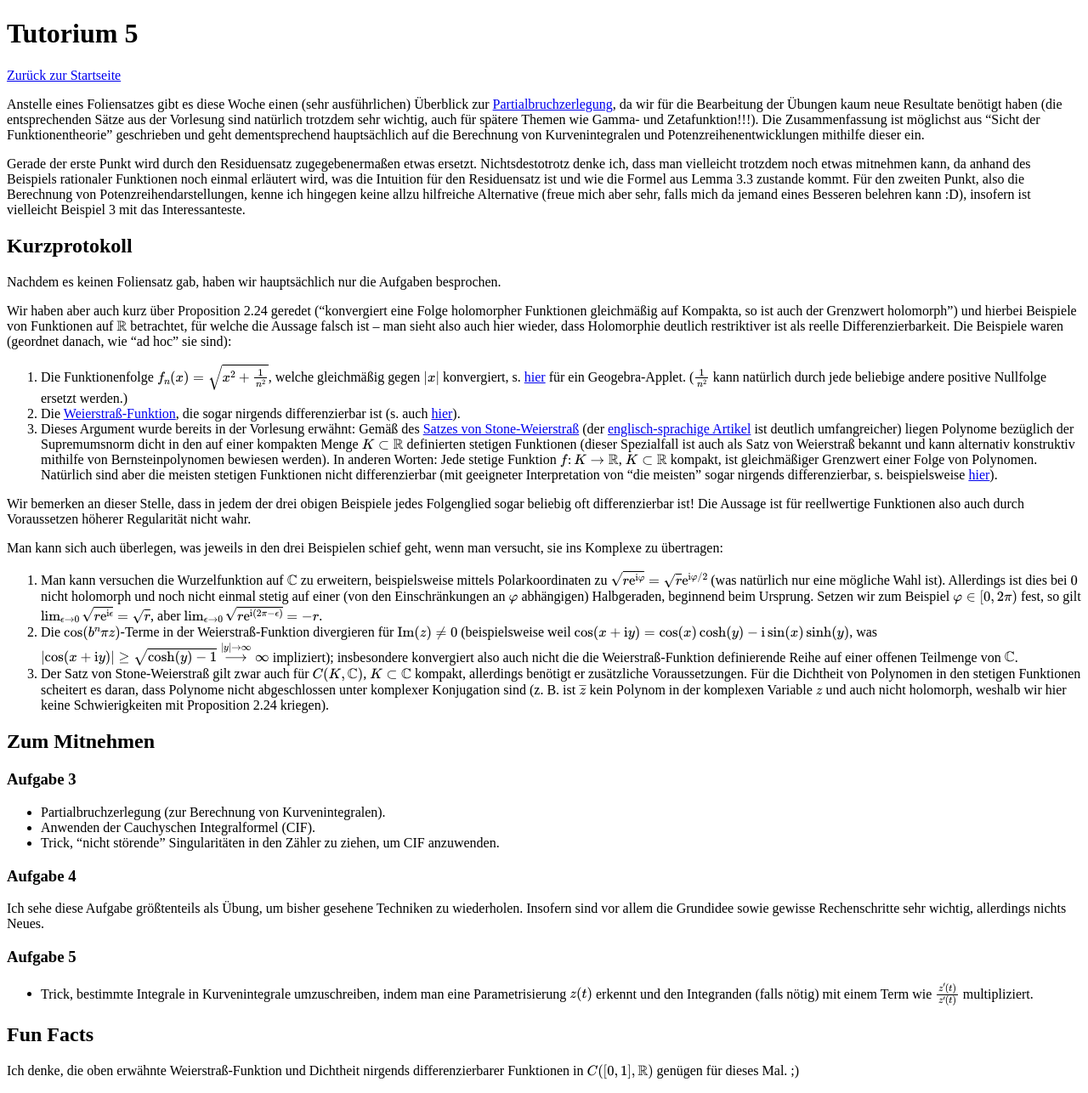
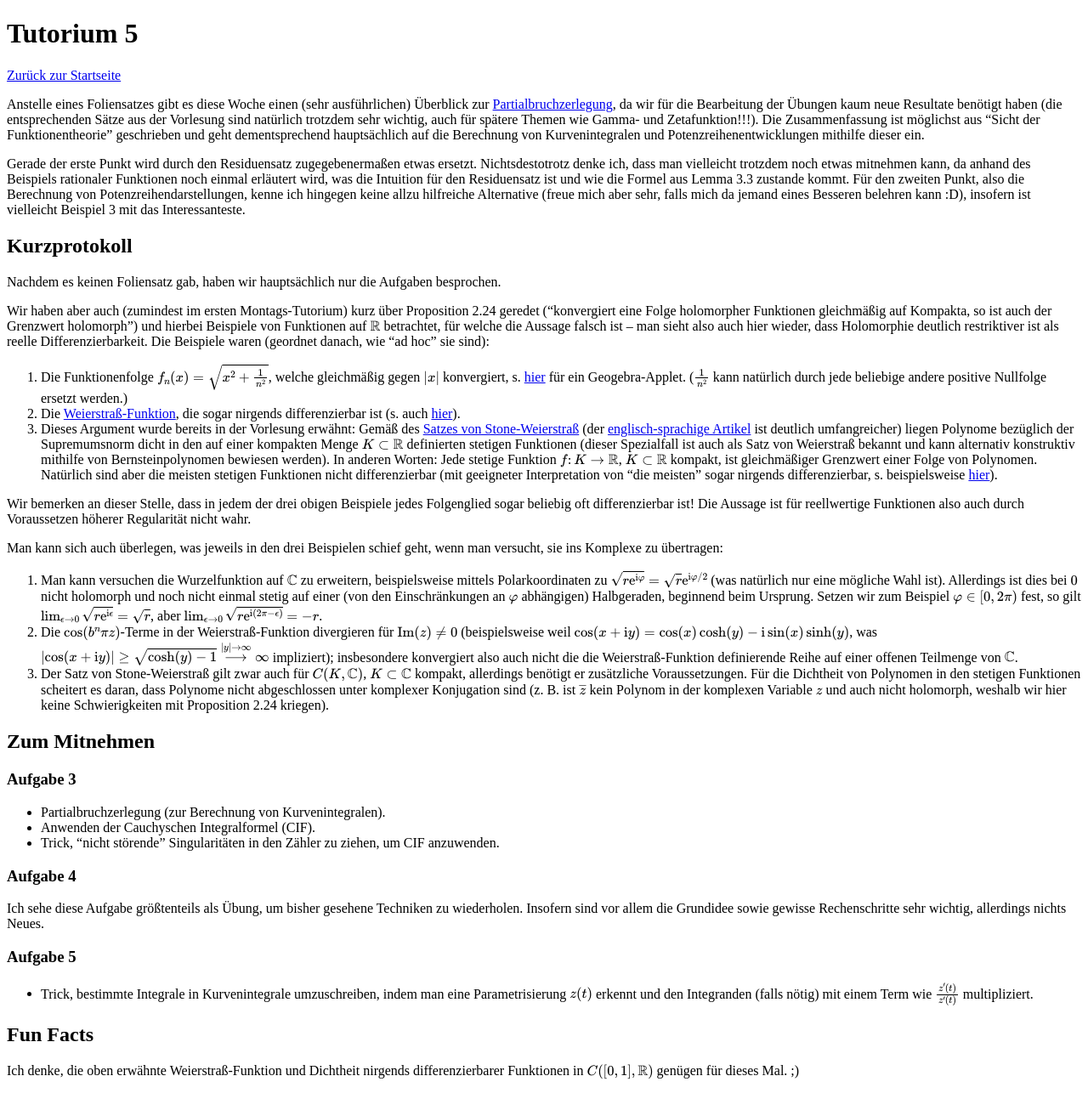
Before and after one commit to fdf-uni/ft, a Jekyll site: the page built from tutorials/tut05.md, in a window 1280 px wide. Shown: the whole page at 85% size. Built offline with Jekyll 4.4.1, drawn with Linux system fonts in a browser that asks for light colours; our own code applies the rules of GitHub Pages for plain Markdown files.

Commit message:
fix(tut05): make protocol more precise
Mention that we didn't talk about Proposition 2.24 in the tutorial on
Tuesday.

```diff
--- a/tutorials/tut05.md
+++ b/tutorials/tut05.md
@@ -11,7 +11,7 @@ Für den zweiten Punkt, also die Berechnung von Potenzreihendarstellungen, kenne
 ## Kurzprotokoll
 Nachdem es keinen Foliensatz gab, haben wir hauptsächlich nur die Aufgaben besprochen.
 
-Wir haben aber auch kurz über Proposition 2.24 geredet ("konvergiert eine Folge holomorpher Funktionen gleichmäßig auf Kompakta, so ist auch der Grenzwert holomorph") und hierbei Beispiele von Funktionen auf $$\mathbb{R}$$ betrachtet, für welche die Aussage falsch ist -- man sieht also auch hier wieder, dass Holomorphie deutlich restriktiver ist als reelle Differenzierbarkeit.
+Wir haben aber auch (zumindest im ersten Montags-Tutorium) kurz über Proposition 2.24 geredet ("konvergiert eine Folge holomorpher Funktionen gleichmäßig auf Kompakta, so ist auch der Grenzwert holomorph") und hierbei Beispiele von Funktionen auf $$\mathbb{R}$$ betrachtet, für welche die Aussage falsch ist -- man sieht also auch hier wieder, dass Holomorphie deutlich restriktiver ist als reelle Differenzierbarkeit.
 Die Beispiele waren (geordnet danach, wie "ad hoc" sie sind):
 1. Die Funktionenfolge $$f_n(x) = \sqrt{x^2 + \frac{1}{n^2}}$$, welche gleichmäßig gegen $$\lvert x \rvert$$ konvergiert, s. [hier](https://www.geogebra.org/m/duunhfme) für ein Geogebra-Applet. ($$\frac{1}{n^2}$$ kann natürlich durch jede beliebige andere positive Nullfolge ersetzt werden.)
 2. Die [Weierstraß-Funktion](https://de.wikipedia.org/wiki/Weierstra%C3%9F-Funktion), die sogar nirgends differenzierbar ist (s. auch [hier](https://www.geogebra.org/m/zfvd97sp)).
```
